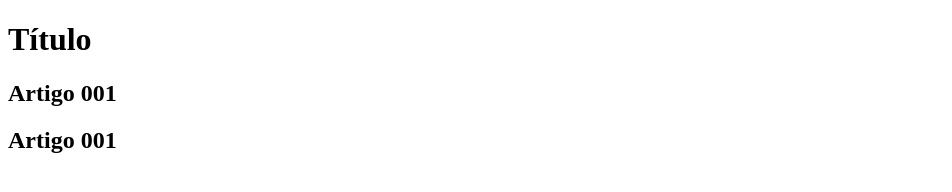
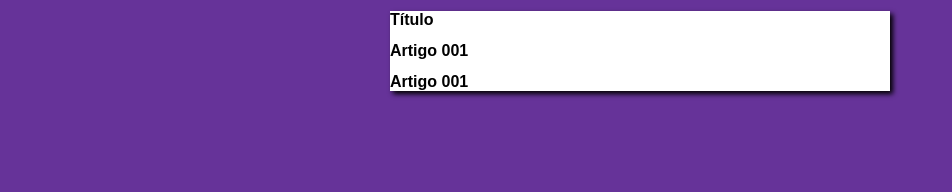
Before and after one commit to rodox021/Site_GitHub, a plain HTML site: page index.html in a window 1280 px wide. Shown: the whole page, without its empty margins (0-952 px from the left). Drawn offline with Linux system fonts and the light colour scheme.

Commit message:
iniciei o CSS

```diff
--- /dev/null
+++ b/estilos/style.css
@@ -0,0 +1,15 @@
+*{
+    font-family: Arial, Helvetica, sans-serif;
+    font-size: 16px;
+
+}
+
+body{
+    background-color: rebeccapurple;
+}
+main{
+    background-color: white;
+    width: 500px;
+    margin: auto;
+    box-shadow: 3px 3px 5px black;
+}
--- a/index.html
+++ b/index.html
@@ -4,6 +4,7 @@
     <meta charset="UTF-8">
     <meta name="viewport" content="width=device-width, initial-scale=1.0">
     <title>Título do Sit</title>
+    <link rel="stylesheet" href="estilos/style.css">
 </head>
 <body>
     <main>
```
